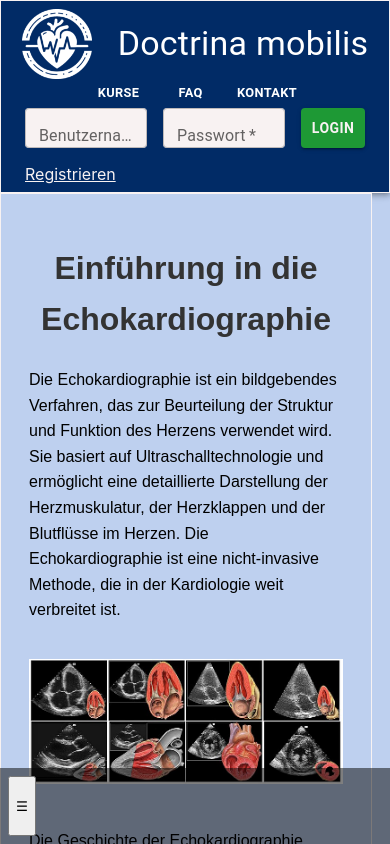
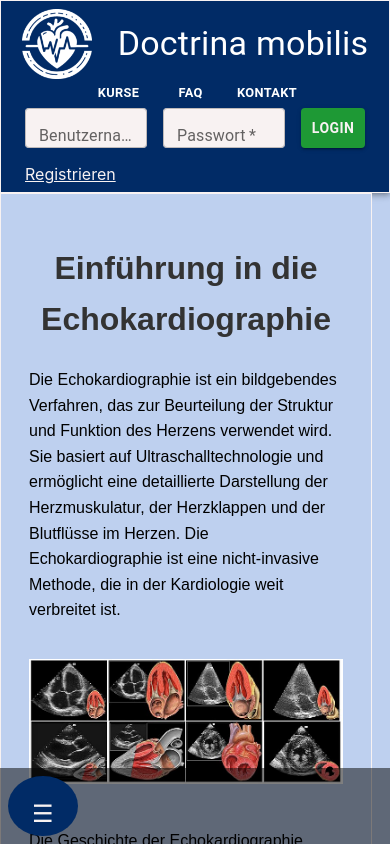
Before and after one commit to DoctrinaMobilis/website, a React (Create React App) app in the folder doctrina-mobilis-client/: page / in a window 390 px wide. Shown: the top 844 px of the page. Built offline with nearby package versions, Linux system fonts and the light colour scheme; no server answers.

Commit message:
bottom bar shift main_2

```diff
--- a/doctrina-mobilis-client/src/BottomBar.js
+++ b/doctrina-mobilis-client/src/BottomBar.js
@@ -1,10 +1,13 @@
+// src/BottomBar.js
 import React from 'react';
-import './BottomBar.css';
+import './BottomBar.css'; // Ensure this CSS file contains the .bottom-bar and .menu-button styles
 
 const BottomBar = ({ toggleSidebar }) => {
   return (
     <div className="bottom-bar">
-      <button onClick={toggleSidebar}>☰</button>
+      <button className="menu-button" onClick={toggleSidebar}>
+        ☰
+      </button>
     </div>
   );
 };
--- a/doctrina-mobilis-client/src/MainPage.css
+++ b/doctrina-mobilis-client/src/MainPage.css
@@ -76,8 +76,9 @@ main.shifted {
     padding: 0.5em;
     text-align: left;
   }
+
   main {
-    margin-bottom: 60px;
+    margin-bottom: 60px; /* Ensure main content is not hidden behind the bottom bar */
   }
 
   .termin-kachel {
@@ -104,16 +105,21 @@ main.shifted {
     display: flex;
     justify-content: center;
     z-index: 1000;
+    height: 60px; /* Explicitly set the height */
   }
 
   .menu-button {
     background: var(--primary-color);
-    color: white;
+    color: var(--custom-white);
     border: none;
     padding: 1em;
     border-radius: 50%;
     font-size: 1.5em;
     cursor: pointer;
+  }
+
+  .menu-button:hover {
+    background-color: var(--accent-color);
   }
 }
 
@@ -175,7 +181,6 @@ main.shifted {
 .main-content {
   transition: margin-left 0.5s;
 }
-.nav
 
 .shifted {
   margin-left: 250px;
```
